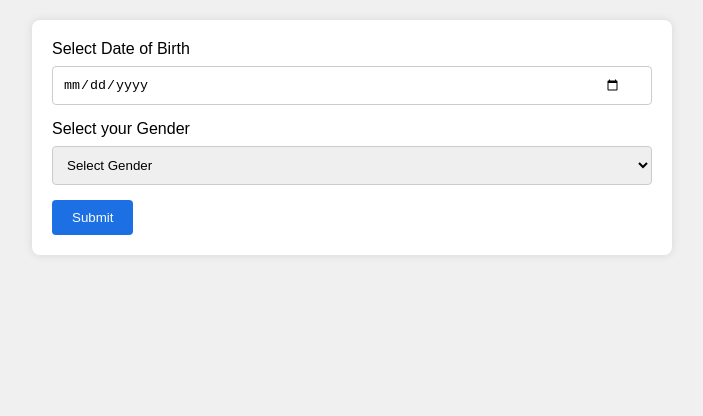
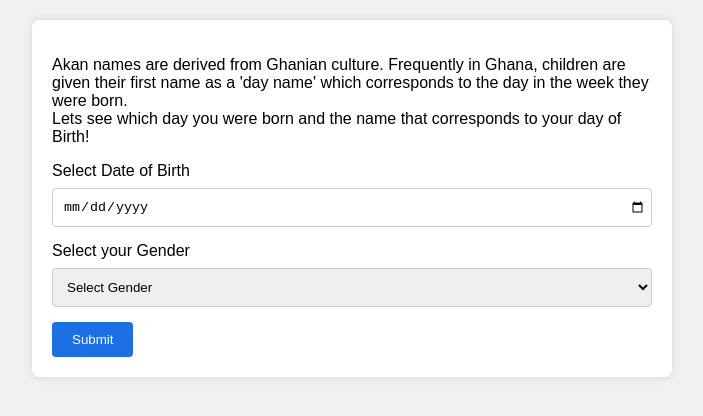
Before and after one commit to mayakaconard/akan-names-assignment, a plain HTML site: page index.html in a window 1280 px wide. Shown: the whole page, without its empty margins (288-991 px from the left). Drawn offline with Linux system fonts and the light colour scheme.

Commit message:
Added Description

```diff
--- a/index.html
+++ b/index.html
@@ -8,6 +8,9 @@
     <link rel="stylesheet" href="style.css">
 </head>
 <div class="container">
+    <div class="description">
+        <p>Akan names are derived from Ghanian culture. Frequently in Ghana, children are given their first name as a 'day name' which corresponds to the day in the week they were born. <br> Lets see which day you were born and the name that corresponds to your day of Birth!</p>
+      </div>
 <body>
 
     <form>
--- a/style.css
+++ b/style.css
@@ -64,5 +64,5 @@ body {
     background-size: 24px;
     background-repeat: no-repeat;
     background-position: right center;
-    padding-right: 30px; /* adjust according to icon width */
+    padding-right: 5px; /* adjust according to icon width */
   }
```
